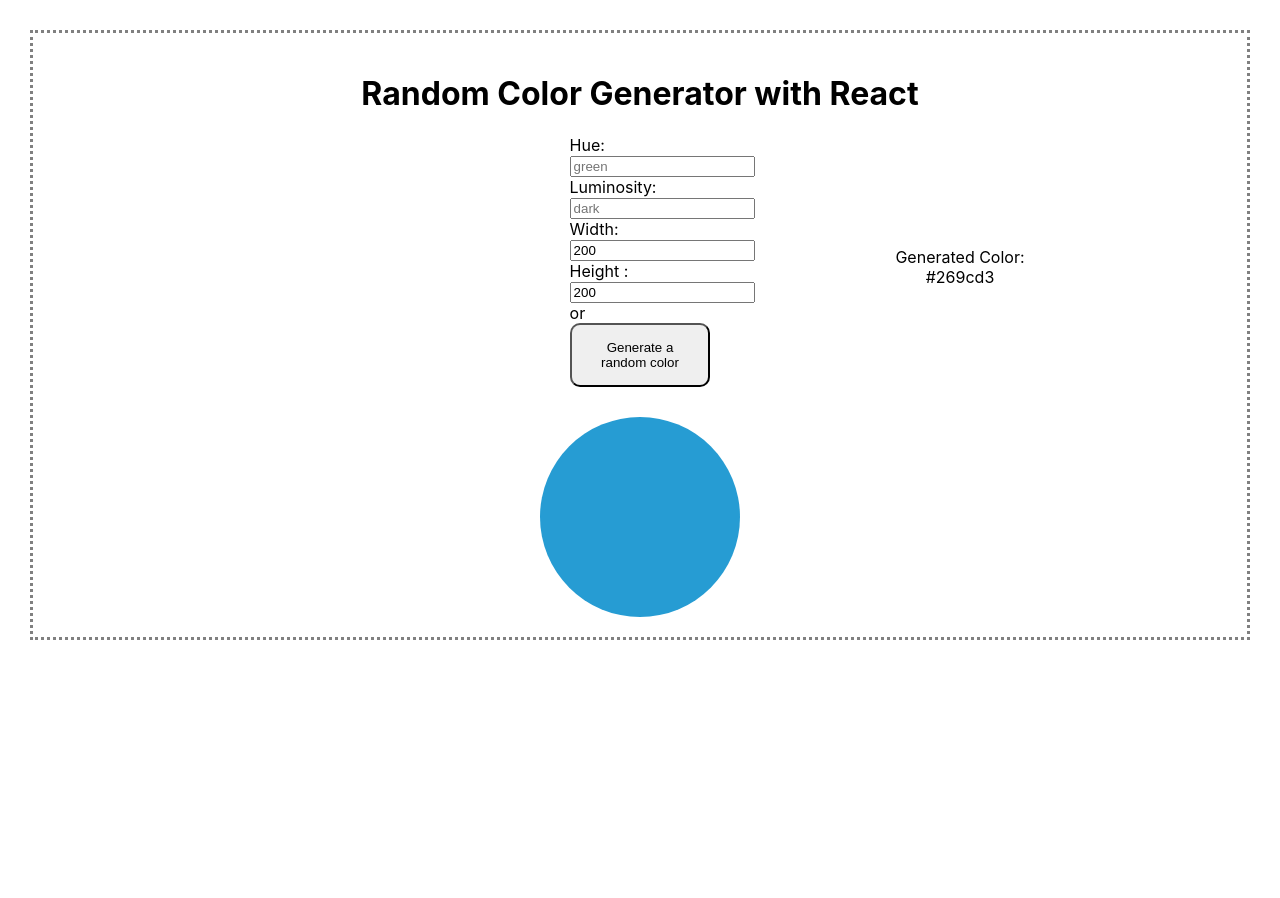
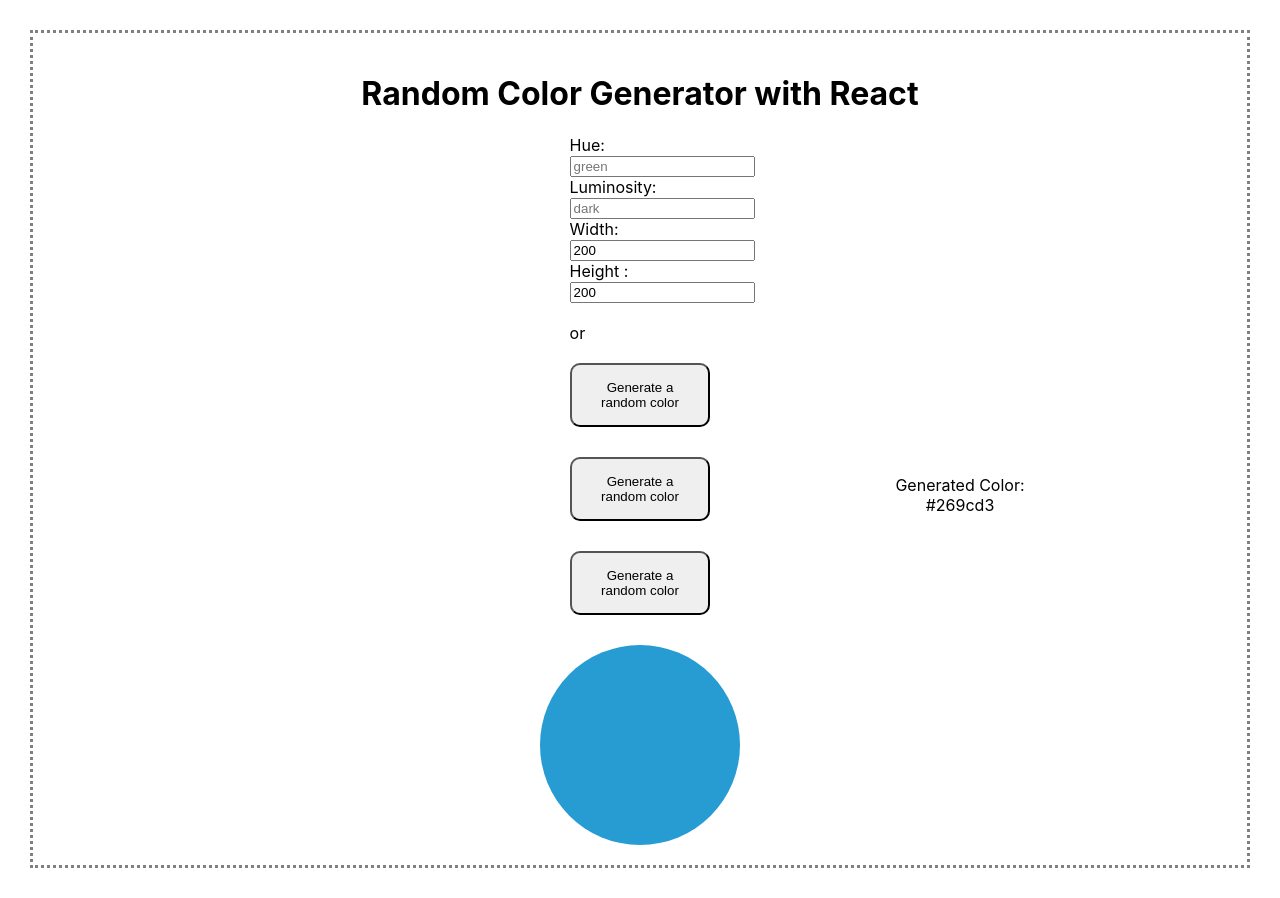
Before and after one commit to YairKlein92/react-random-color-generator, a React (Create React App) app: page / in a window 1280 px wide. Before the commit the page ends 800 px from the top, so only its background shows below. Built offline with nearby package versions, Linux system fonts and the light colour scheme.

Commit message:
Improve button function

```diff
--- a/src/App.js
+++ b/src/App.js
@@ -1,21 +1,23 @@
 import './App.css';
 import randomColor from 'randomcolor';
 import React, { useState } from 'react';
+import Buttons from './Button.js';
 
 export default function App() {
-  const [color, setColor] = useState(randomColor());
+  const [color, setColor] = useState(randomColor()); // a random color
   console.log(color);
   const [hue, setHue] = useState(undefined);
   const [lum, setLum] = useState(undefined);
-
   const [height, setHeight] = useState(200);
   const [width, setWidth] = useState(200);
+  const [hueInputValue, setHueInputValue] = useState('');
   const userColor = randomColor({
     luminosity: lum,
     hue: hue,
   });
 
   const bgColor = lum && hue ? userColor : color;
+  const buttonText = lum && hue ? `${lum} ${hue}` : '';
   // function handleChange(event) {
   //   console.log(event.target.value);
   //   return event.target.value;
@@ -76,7 +78,9 @@ export default function App() {
           }}
         />
         <br />
+        <br />
         or
+        <br />
         <br />
         <button
           style={{
@@ -85,11 +89,26 @@ export default function App() {
             borderRadius: '10px',
           }}
           onClick={() => {
+            setColor(userColor);
+          }}
+        >
+          Generate a random {buttonText} color
+        </button>
+        <button
+          style={{
+            marginBottom: '30px',
+            padding: '15px',
+            borderRadius: '10px',
+          }}
+          onClick={() => {
+            setHue('');
+            setLum('');
             setColor(randomColor());
           }}
         >
-          Generate a random {lum} {hue} color
+          Generate a random color
         </button>
+        <Buttons />
       </div>
       <div
         style={{
--- a/src/Button.js
+++ b/src/Button.js
@@ -0,0 +1,31 @@
+import randomColor from 'randomcolor';
+import React, { useState } from 'react';
+
+export function Button() {
+  const [color, setColor] = useState(randomColor()); // a random color
+  const [hue, setHue] = useState(undefined);
+  const [lum, setLum] = useState(undefined);
+  const [height, setHeight] = useState(200);
+  const [width, setWidth] = useState(200);
+
+  return (
+    <button
+      style={{
+        marginBottom: '30px',
+        padding: '15px',
+        borderRadius: '10px',
+      }}
+      onClick={() => {
+        setHue(undefined);
+        setLum(undefined);
+        setColor(randomColor());
+      }}
+    >
+      Generate a random {} color
+    </button>
+  );
+}
+
+export default function Buttons() {
+  return <Button />;
+}
```
